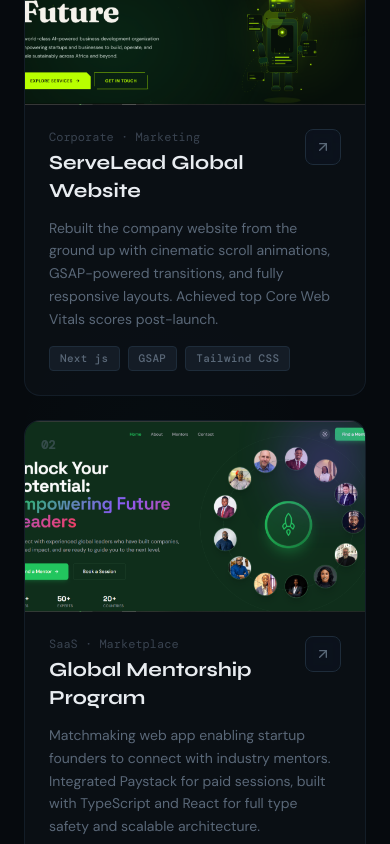
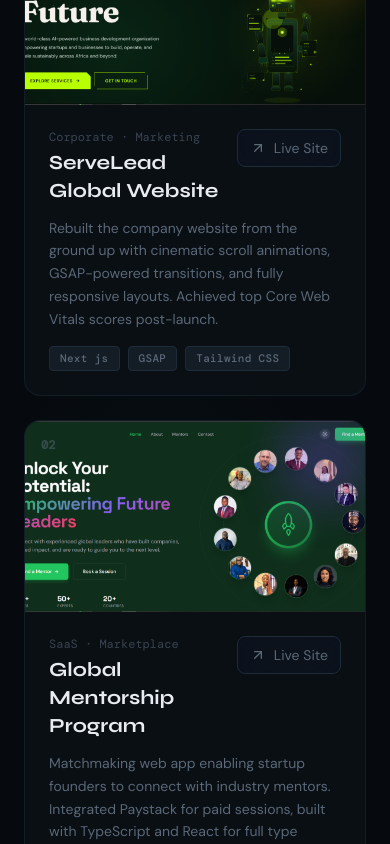
Before and after one commit to Markoguche/ogucheportfolio, a React (Vite) app: page / in a window 390 px wide. Shown: the part 4900-5744 px from the top of the page. Built offline with nearby package versions, Linux system fonts and the light colour scheme.

Commit message:
site link update

```diff
--- a/src/sections/Projects.tsx
+++ b/src/sections/Projects.tsx
@@ -130,11 +130,20 @@ const ProjectCard = ({
               href={project.link}
               target="_blank"
               rel="noopener noreferrer"
-              className="shrink-0 w-9 h-9 rounded-lg glass border border-border-bright flex items-center justify-center text-muted-foreground hover:text-primary hover:border-primary/30 transition-all"
+              className="
+                shrink-0
+                flex items-center gap-2
+                px-3 py-2
+                md:w-9 md:h-9 md:p-0 md:justify-center
+                rounded-lg glass border border-border-bright
+                text-muted-foreground hover:text-primary hover:border-primary/30
+                transition-all
+              "
               whileHover={{ rotate: 15, scale: 1.1 }}
               aria-label={`Visit ${project.title}`}
-            >
+              >
               <ArrowUpRight className="w-4 h-4" />
+              <span className="text-sm md:hidden">Live Site</span>
             </motion.a>
           </div>
 
```
